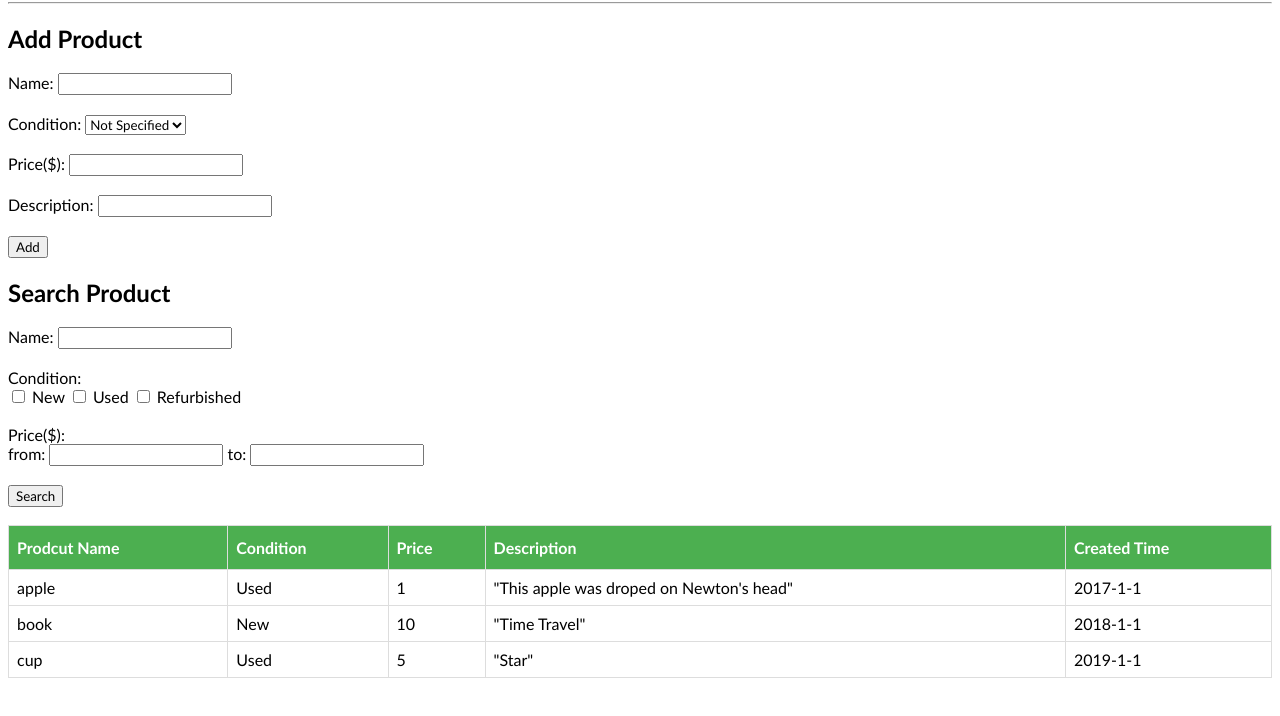
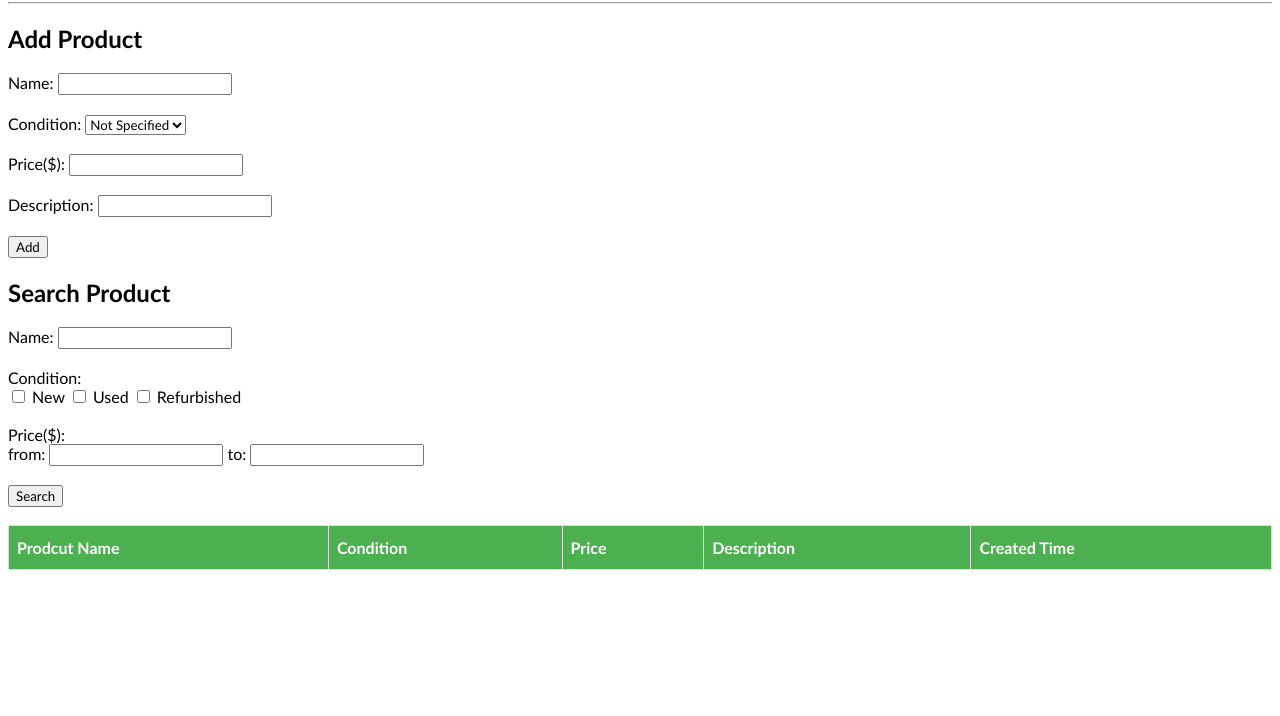
Before and after one commit to wjixiaopeng/productListing, a website: page index.html in a window 1280 px wide. Shown: the part 80-796 px from the top of the page. Drawn offline with Linux system fonts and the light colour scheme.

Commit message:
remove fake data

```diff
--- a/index.html
+++ b/index.html
@@ -75,27 +75,6 @@
     <th onclick="sortTable(2)"> Price</th>
     <th onclick="sortTable(3)"> Description</th>
     <th onclick="sortTable(4)"> Created Time</th>
-  </tr>
-  <tr>
-    <td>apple</td>
-    <td>Used</td>
-    <td>1</td>
-    <td>"This apple was droped on Newton's head"</td>
-    <td>2017-1-1</td>
-  </tr>
-  <tr>
-    <td>book</td>
-    <td>New</td>
-    <td>10</td>
-    <td>"Time Travel"</td>
-    <td>2018-1-1</td>
-  </tr>
-  <tr>
-    <td>cup</td>
-    <td>Used</td>
-    <td>5</td>
-    <td>"Star"</td>
-    <td>2019-1-1</td>
   </tr>
 </table>
 
```
Also changed, not shown: README.md, 1 other file.
